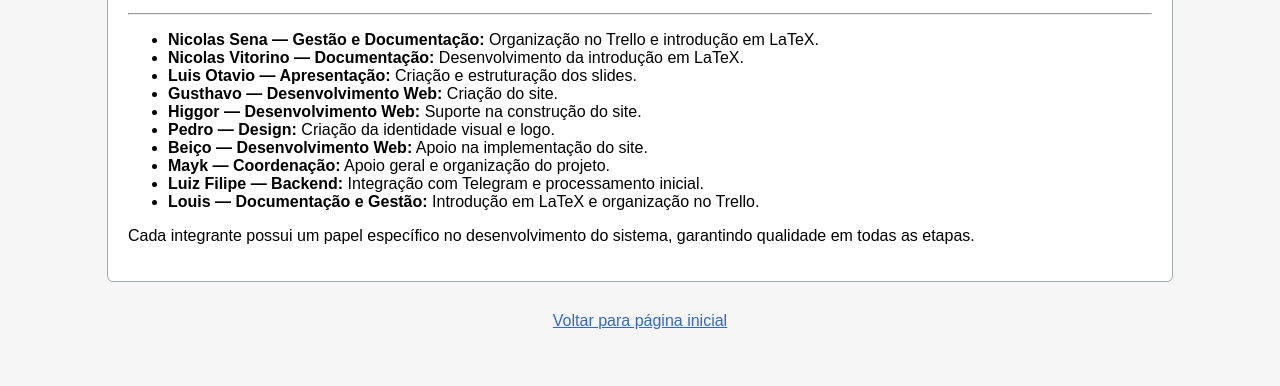
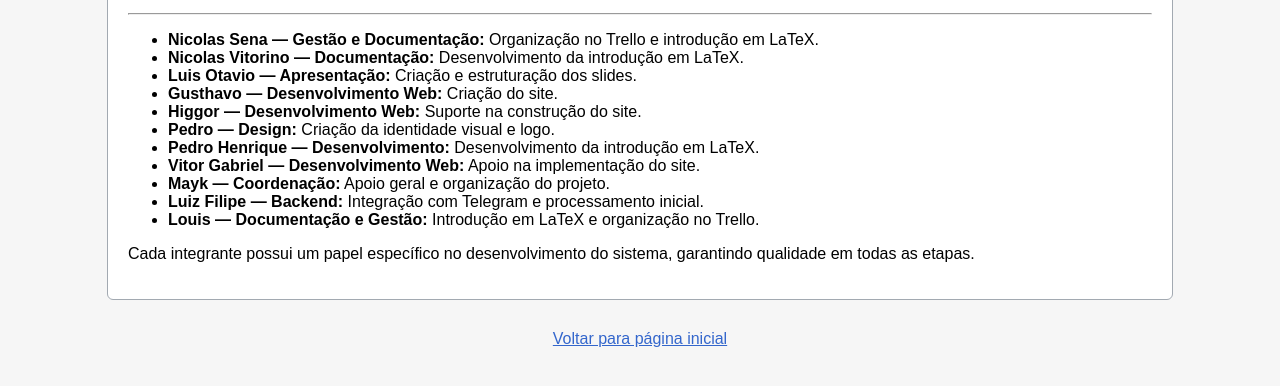
Before and after one commit to progamosta/talent-scan-page-html-, a plain HTML site: page pagina2.html in a window 1280 px wide. Shown: the part 298-684 px from the top of the page. Drawn offline with Linux system fonts and the light colour scheme.

Commit message:
update: nova alteração

```diff
--- a/pagina2.html
+++ b/pagina2.html
@@ -29,7 +29,8 @@
     <li><b>Gusthavo — Desenvolvimento Web:</b> Criação do site.</li>
     <li><b>Higgor — Desenvolvimento Web:</b> Suporte na construção do site.</li>
     <li><b>Pedro — Design:</b> Criação da identidade visual e logo.</li>
-    <li><b>Beiço — Desenvolvimento Web:</b> Apoio na implementação do site.</li>
+     <li><b>Pedro Henrique — Desenvolvimento:</b> Desenvolvimento da introdução em LaTeX.</li>
+    <li><b>Vitor Gabriel — Desenvolvimento Web:</b> Apoio na implementação do site.</li>
     <li><b>Mayk — Coordenação:</b> Apoio geral e organização do projeto.</li>
     <li><b>Luiz Filipe — Backend:</b> Integração com Telegram e processamento inicial.</li>
     <li><b>Louis — Documentação e Gestão:</b> Introdução em LaTeX e organização no Trello.</li>
```
